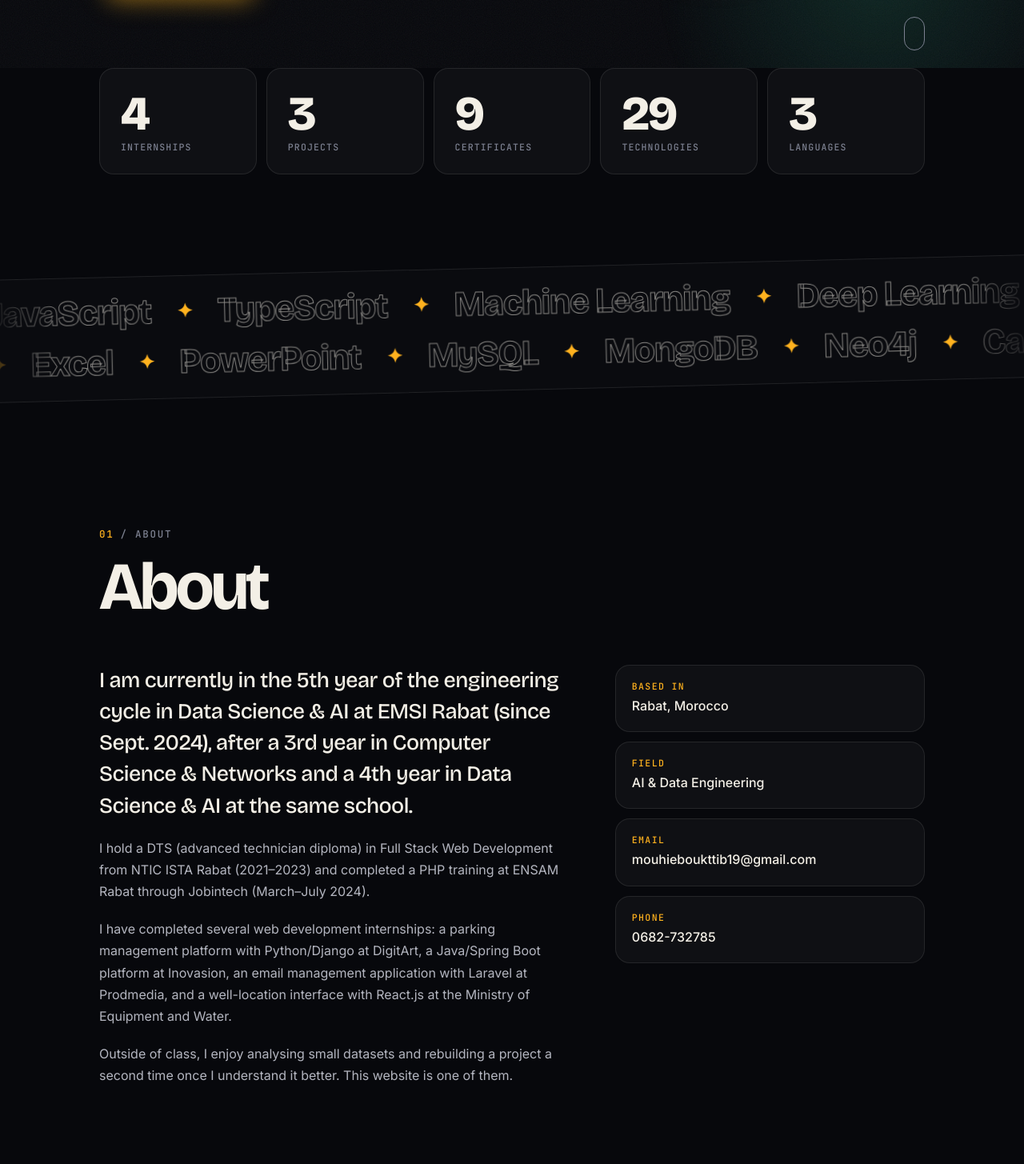
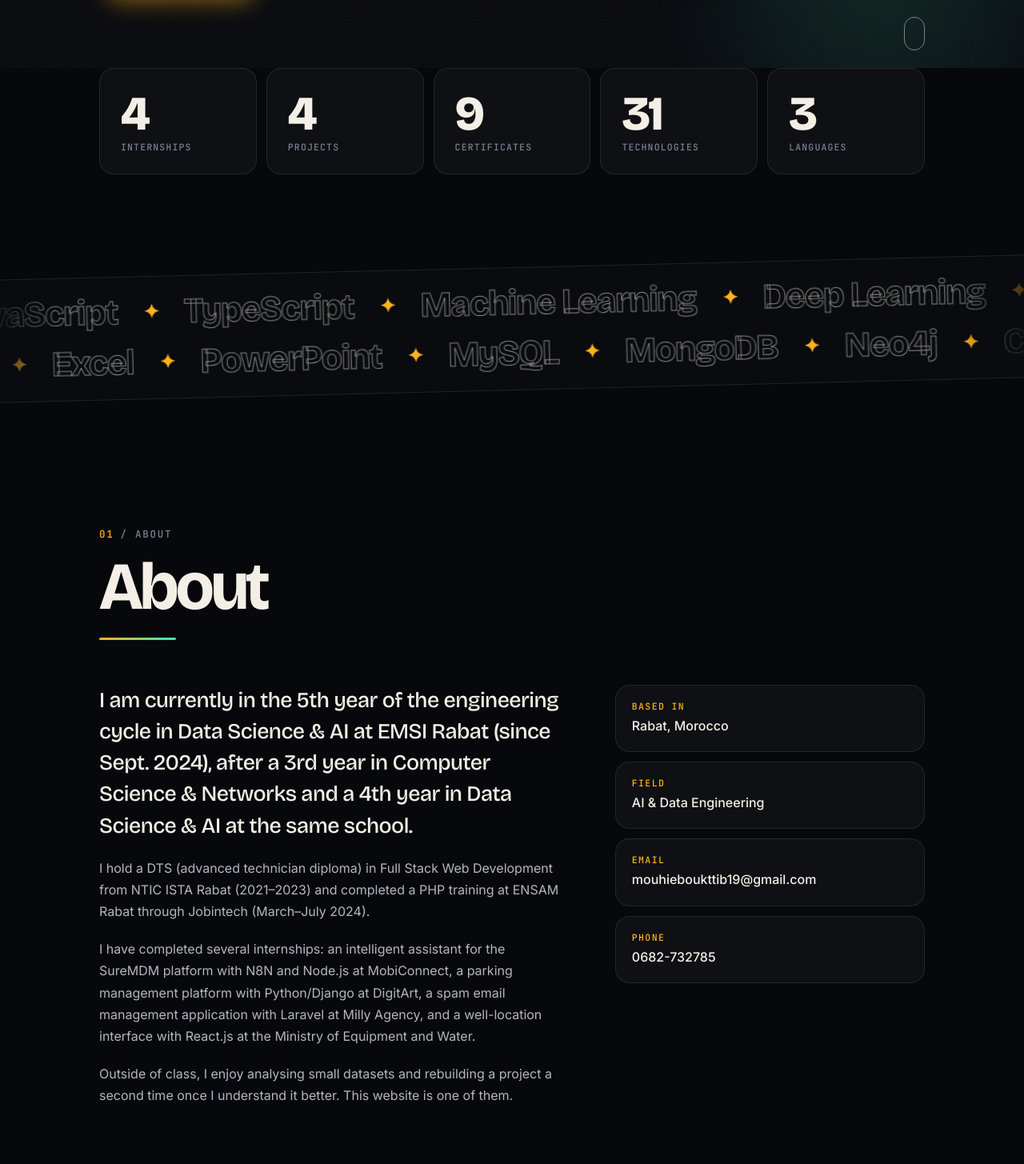
Before and after one commit to Mouhi03/my-portfolio, a React (Vite) app: page / in a window 1280 px wide. Shown: the part 715-2170 px from the top of the page at 80% size. Built offline with nearby package versions, Linux system fonts and the light colour scheme.

Commit message:
Updated project code

```diff
--- a/src/App.css
+++ b/src/App.css
@@ -375,3 +375,55 @@ main{position:relative;z-index:1}
   .project::after{transform:scaleY(1);opacity:.7}
   .project-num{color:rgba(255,178,30,.15)}
 }
+
+/* ==========================================================================
+   Extra motion + touch polish
+   All of it is transform/opacity based and is switched off by the global
+   prefers-reduced-motion rule in index.css.
+   ========================================================================== */
+
+/* Section titles: a short accent line draws itself under the heading */
+.section-head::after{content:'';display:block;height:3px;width:clamp(56px,9vw,96px);margin-top:22px;border-radius:3px;background:linear-gradient(90deg,var(--saffron),var(--mint));transform:scaleX(0);transform-origin:0 50%;transition:transform .9s var(--ease) .35s}
+.section-head.reveal-visible::after{transform:scaleX(1)}
+
+/* Skill chips pop in one after another when their card appears */
+@keyframes chip-in{from{opacity:0;transform:translateY(10px) scale(.9)}}
+.reveal-visible .skill-list li{animation:chip-in .5s var(--ease) calc(var(--n,0) * 55ms + 300ms) backwards}
+
+/* The ongoing role gets a soft pulsing ring on the timeline */
+@keyframes ring{from{transform:scale(.6);opacity:.9}to{transform:scale(1.9);opacity:0}}
+.tl-current.tl-reached .tl-marker::after{content:'';position:absolute;inset:0;border-radius:50%;border:2px solid var(--saffron);animation:ring 2.2s var(--ease) infinite}
+
+/* Certificates: a light sweep crosses the image on hover */
+.cert-image{position:relative}
+.cert-image::after{content:'';position:absolute;inset:0;pointer-events:none;background:linear-gradient(115deg,transparent 35%,rgba(255,255,255,.22) 50%,transparent 65%);transform:translateX(-120%);transition:transform .9s var(--ease)}
+.cert-card:hover .cert-image::after{transform:translateX(120%)}
+
+/* Interests drift gently (uses `translate` so hover transforms still work) */
+@keyframes drift-soft{50%{translate:0 -5px}}
+.interest-tag{animation:drift-soft 4.5s ease-in-out calc(var(--i,0) * -.9s) infinite}
+.interest-tag:hover{animation-play-state:paused}
+
+/* The full stop after "Parlons-en." bounces like a ball */
+@keyframes dot-bounce{0%,55%,100%{translate:0 0}20%{translate:0 -.2em}70%{translate:0 -.07em}}
+.contact-inner .dot{display:inline-block;animation:dot-bounce 2.6s var(--ease) infinite}
+
+/* Back-to-top button with scroll-progress ring */
+.fab{position:fixed;z-index:100;right:max(16px,env(safe-area-inset-right,0px));bottom:max(16px,calc(env(safe-area-inset-bottom,0px) + 10px));width:52px;height:52px;display:grid;place-items:center;border-radius:50%;color:var(--ink);background:rgba(13,15,21,.78);-webkit-backdrop-filter:blur(12px);backdrop-filter:blur(12px);border:1px solid var(--line);box-shadow:0 10px 30px rgba(0,0,0,.45);opacity:0;transform:translateY(24px) scale(.8);pointer-events:none;transition:opacity .4s var(--ease),transform .5s var(--ease),color .25s}
+.fab-show{opacity:1;transform:none;pointer-events:auto}
+.fab:hover{color:var(--saffron)}
+.fab:active{transform:scale(.92)}
+.fab-ring{position:absolute;inset:0;width:100%;height:100%;transform:rotate(-90deg);pointer-events:none}
+.fab-ring circle{fill:none;stroke:var(--saffron);stroke-width:2.5;stroke-linecap:round;stroke-dasharray:1;stroke-dashoffset:calc(1 - var(--scroll,0))}
+
+/* Touch: press feedback and comfortable tap targets */
+@media(hover:none){
+  .btn:active,.spot:active,.interest-tag:active,.nav-cv:active{transform:scale(.97)}
+  .project-links a{padding:10px 0}
+  .to-top{padding:14px 0}
+  .cert-card:hover .cert-image::after{transform:translateX(-120%)}
+}
+@media(max-width:560px){
+  .fab{width:48px;height:48px}
+  .interest-tag{padding:12px 18px}
+}
--- a/src/content.js
+++ b/src/content.js
@@ -87,30 +87,31 @@ const fr = {
   about: [
     "Je suis actuellement en 5ᵉ année du cycle ingénieur en Data Science & IA à l'EMSI Rabat (depuis sept. 2024), après une 3ᵉ année en Informatique & Réseaux et une 4ᵉ année en Data Science & IA dans la même école.",
     "Je suis titulaire d'un DTS en Développement Web Full Stack de l'NTIC ISTA Rabat (2021–2023) et j'ai suivi une formation PHP à l'ENSAM Rabat via Jobintech (mars–juillet 2024).",
-    "J'ai effectué plusieurs stages en développement web : une plateforme de gestion de parking avec Python/Django chez DigitArt, une plateforme Java/Spring Boot chez Inovasion, une application de gestion d'e-mails avec Laravel chez Prodmedia et une interface de localisation de puits avec React.js au Ministère de l'Équipement et de l'Eau.",
+    "J'ai effectué plusieurs stages : un assistant intelligent pour la plateforme SureMDM avec N8N et Node.js chez MobiConnect, une plateforme de gestion de parking avec Python/Django chez DigitArt, une application de gestion des e-mails de spam avec Laravel chez Milly Agency et une interface de localisation de puits avec React.js au Ministère de l'Équipement et de l'Eau.",
     "En dehors des cours, j'aime analyser de petits jeux de données et reconstruire un même projet une seconde fois, une fois que je l'ai mieux compris. Ce site en fait partie.",
   ],
   skills: [
     { title: 'Langages de programmation', items: ['Python', 'Java', 'C++', 'PHP', 'JavaScript', 'TypeScript'] },
     { title: 'IA & Data Science', items: ['Machine Learning', 'Deep Learning', 'Visualisation de données (PowerBI)'] },
-    { title: 'Développement web', items: ['HTML5', 'CSS3', 'Bootstrap', 'React.js', 'Laravel', 'Django'] },
+    { title: 'Développement web', items: ['HTML5', 'CSS3', 'Bootstrap', 'React.js', 'Laravel', 'Django', 'Node.js'] },
     { title: 'Bases de données', items: ['MySQL', 'MongoDB', 'Neo4j','Cassandra'] },
-    { title: 'Outils & DevOps', items: ['Git', 'GitHub', 'GitLab', 'Docker', 'Jira', 'Scrum', 'Méthodes agiles'] },
+    { title: 'Outils & DevOps', items: ['Git', 'GitHub', 'GitLab', 'Docker', 'N8N', 'Jira', 'Scrum', 'Méthodes agiles'] },
     { title: 'Bureautique', items: ['Microsoft Word', 'Excel', 'PowerPoint'] },
   ],
   softSkills: [
     { icon: '◈', title: 'Esprit analytique', text: "Je décompose les problèmes complexes en étapes claires et je m'appuie sur les données pour décider." },
     { icon: '◉', title: "Travail d'équipe", text: "Habitué aux méthodes agiles (Scrum, Jira) : j'aime communiquer, partager et avancer ensemble." },
     { icon: '✦', title: 'Autonomie', text: "Capable de prendre un sujet en main, de chercher l'information et de livrer sans supervision constante." },
-    { icon: '❖', title: "Capacité d'adaptation", text: "J'apprends vite de nouvelles technologies, comme le montrent mes stages en Python, PHP, Java et React." },
+    { icon: '❖', title: "Capacité d'adaptation", text: "J'apprends vite de nouvelles technologies, comme le montrent mes stages en Python, PHP, Node.js et React." },
     { icon: '◆', title: 'Curiosité', text: "Veille technologique, certifications en ligne et projets personnels : je cherche toujours à comprendre plus en profondeur." },
     { icon: '✧', title: 'Rigueur', text: "Un travail soigné, organisé et respectueux des délais, avec le souci du détail." },
     { icon: '❂', title: 'Communication', text: "À l'aise à l'écrit comme à l'oral, en arabe, en français et en anglais." },
     { icon: '⬢', title: 'Résolution de problèmes', text: "Je conçois des solutions performantes et adaptées à des besoins précis." },
   ],
   projects: [
+    { title: 'Assistant intelligent SureMDM', context: 'MobiConnect technologies · Casablanca', description: "Assistant intelligent intégré à la plateforme SureMDM de la société, construit avec N8N, Ngrok et Node.js lors d'un stage en intelligence artificielle chez MobiConnect à Casablanca.", tags: ['N8N', 'Node.js', 'Ngrok', 'IA'], demo: '', code: '' },
     { title: 'Plateforme de gestion de parking', context: 'DigitArt · Fès', description: "Plateforme web de gestion du parking d'une entreprise, développée avec Python et Django lors d'un stage d'été chez DigitArt à Fès.", tags: ['Python', 'Django'], demo: '', code: '' },
-    { title: "Application de gestion d'e-mails", context: 'Prodmedia · Rabat', description: "Application web de gestion d'e-mails développée avec Laravel lors d'un stage chez Prodmedia à Rabat.", tags: ['Laravel', 'PHP'], demo: '', code: '' },
+    { title: "Application de gestion des e-mails de spam", context: 'Milly Agency · Rabat', description: "Application web de gestion des e-mails de spam développée avec Laravel lors d'un stage chez Milly Agency à Rabat.", tags: ['Laravel', 'PHP'], demo: '', code: '' },
     { title: 'Interface de localisation de puits', context: "Ministère de l'Équipement et de l'Eau · Rabat", description: "Interface web de localisation des puits à travers le Royaume du Maroc, développée avec React.js lors d'un stage au Ministère de l'Équipement et de l'Eau à Rabat.", tags: ['React.js', 'JavaScript'], demo: '', code: '' },
   ],
   certificates: [
@@ -206,30 +207,31 @@ const en = {
   about: [
     "I am currently in the 5th year of the engineering cycle in Data Science & AI at EMSI Rabat (since Sept. 2024), after a 3rd year in Computer Science & Networks and a 4th year in Data Science & AI at the same school.",
     "I hold a DTS (advanced technician diploma) in Full Stack Web Development from NTIC ISTA Rabat (2021–2023) and completed a PHP training at ENSAM Rabat through Jobintech (March–July 2024).",
-    "I have completed several web development internships: a parking management platform with Python/Django at DigitArt, a Java/Spring Boot platform at Inovasion, an email management application with Laravel at Prodmedia, and a well-location interface with React.js at the Ministry of Equipment and Water.",
+    "I have completed several internships: an intelligent assistant for the SureMDM platform with N8N and Node.js at MobiConnect, a parking management platform with Python/Django at DigitArt, a spam email management application with Laravel at Milly Agency, and a well-location interface with React.js at the Ministry of Equipment and Water.",
     "Outside of class, I enjoy analysing small datasets and rebuilding a project a second time once I understand it better. This website is one of them.",
   ],
   skills: [
     { title: 'Programming languages', items: ['Python', 'Java', 'C++', 'PHP', 'JavaScript', 'TypeScript'] },
     { title: 'AI & Data Science', items: ['Machine Learning', 'Deep Learning', 'Data visualisation (PowerBI)'] },
-    { title: 'Web development', items: ['HTML5', 'CSS3', 'Bootstrap', 'React.js', 'Laravel', 'Django'] },
+    { title: 'Web development', items: ['HTML5', 'CSS3', 'Bootstrap', 'React.js', 'Laravel', 'Django', 'Node.js'] },
     { title: 'Databases', items: ['MySQL', 'MongoDB','Neo4j','Cassandra'] },
-    { title: 'Tools & DevOps', items: ['Git', 'GitHub', 'GitLab', 'Docker', 'Jira', 'Scrum', 'Agile methods'] },
+    { title: 'Tools & DevOps', items: ['Git', 'GitHub', 'GitLab', 'Docker', 'N8N', 'Jira', 'Scrum', 'Agile methods'] },
     { title: 'Office software', items: ['Microsoft Word', 'Excel', 'PowerPoint'] },
   ],
   softSkills: [
     { icon: '◈', title: 'Analytical mind', text: 'I break complex problems into clear steps and rely on data to make decisions.' },
     { icon: '◉', title: 'Teamwork', text: 'Used to agile methods (Scrum, Jira): I enjoy communicating, sharing and moving forward together.' },
     { icon: '✦', title: 'Autonomy', text: 'Able to take ownership of a topic, find the information I need and deliver without constant supervision.' },
-    { icon: '❖', title: 'Adaptability', text: 'I pick up new technologies quickly, as my internships in Python, PHP, Java and React show.' },
+    { icon: '❖', title: 'Adaptability', text: 'I pick up new technologies quickly, as my internships in Python, PHP, Node.js and React show.' },
     { icon: '◆', title: 'Curiosity', text: 'Tech watch, online certifications and personal projects: I always want to understand things more deeply.' },
     { icon: '✧', title: 'Rigour', text: 'Careful, organised work that respects deadlines, with attention to detail.' },
     { icon: '❂', title: 'Communication', text: 'Comfortable in writing and speaking, in Arabic, French and English.' },
     { icon: '⬢', title: 'Problem solving', text: 'I design high-performing solutions tailored to specific needs.' },
   ],
   projects: [
+    { title: 'SureMDM intelligent assistant', context: 'MobiConnect technologies · Casablanca', description: "Intelligent assistant for the company's SureMDM platform, built with N8N, Ngrok and Node.js during an AI internship at MobiConnect in Casablanca.", tags: ['N8N', 'Node.js', 'Ngrok', 'AI'], demo: '', code: '' },
     { title: 'Parking management platform', context: 'DigitArt · Fès', description: "Web platform to manage a company's parking, built with Python and Django during a summer internship at DigitArt in Fès.", tags: ['Python', 'Django'], demo: '', code: '' },
-    { title: 'Email management application', context: 'Prodmedia · Rabat', description: 'Web application for managing emails, built with Laravel during an internship at Prodmedia in Rabat.', tags: ['Laravel', 'PHP'], demo: '', code: '' },
+    { title: 'Spam email management application', context: 'Milly Agency · Rabat', description: 'Web application for managing spam emails, built with Laravel during an internship at Milly Agency in Rabat.', tags: ['Laravel', 'PHP'], demo: '', code: '' },
     { title: 'Well-location interface', context: 'Ministry of Equipment and Water · Rabat', description: 'Web interface locating wells across the Kingdom of Morocco, built with React.js during an internship at the Ministry of Equipment and Water in Rabat.', tags: ['React.js', 'JavaScript'], demo: '', code: '' },
   ],
   certificates: [
```
Also changed, not shown: src/App.jsx (+22 -3 lines).
